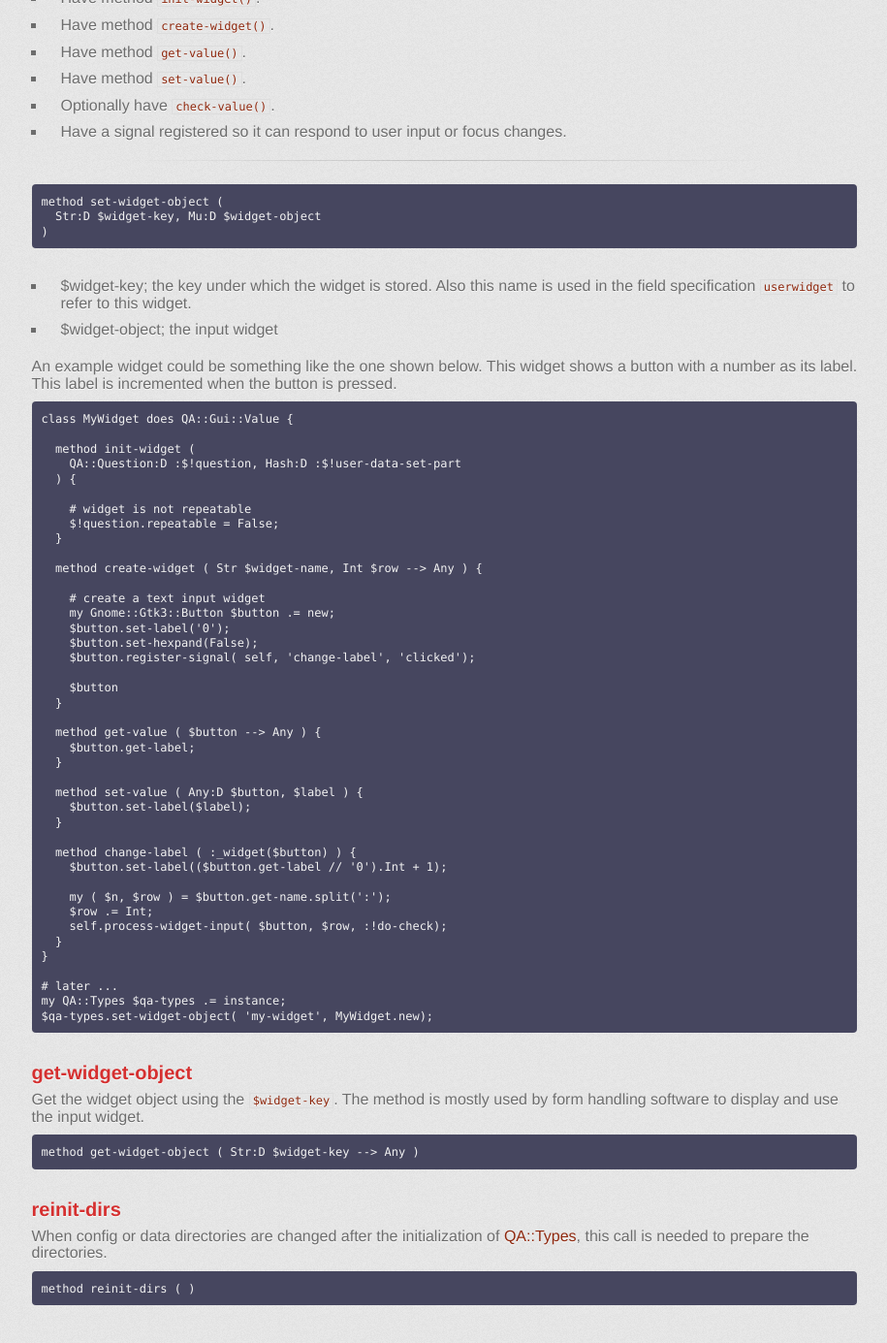
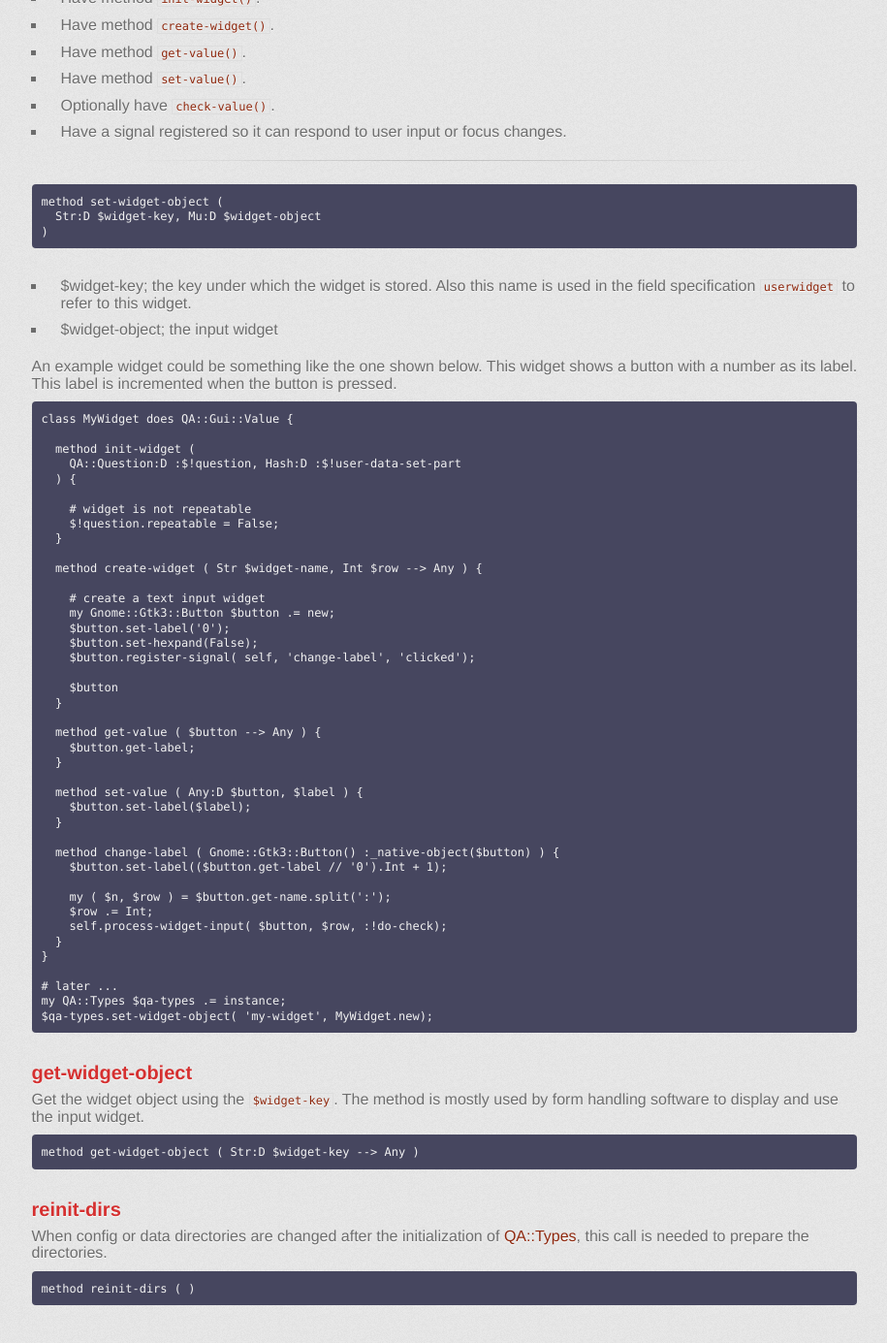
Before and after one commit to MARTIMM/question-answer, a Jekyll site: the page built from docs/content-docs/reference/Types.md, in a window 1280 px wide and 1400 px high, scrolled down 4777 px. Shown: the top 1385 px of the window at 97% size, without its empty margins (313-1228 px from the left). Built offline with Jekyll 4.4.1, drawn with Linux system fonts in a browser that asks for light colours; some web fonts are replaced; our own code applies the rules of GitHub Pages for plain Markdown files.

Commit message:
changes and bugfixes

```diff
--- a/docs/content-docs/reference/Types.md
+++ b/docs/content-docs/reference/Types.md
@@ -307,7 +307,7 @@ An example widget could be something like the one shown below. This widget shows
         $button.set-label($label);
       }
 
-      method change-label ( :_widget($button) ) {
+      method change-label ( Gnome::Gtk3::Button() :_native-object($button) ) {
         $button.set-label(($button.get-label // '0').Int + 1);
 
         my ( $n, $row ) = $button.get-name.split(':');
```
Also changed, not shown: 15 other files.
